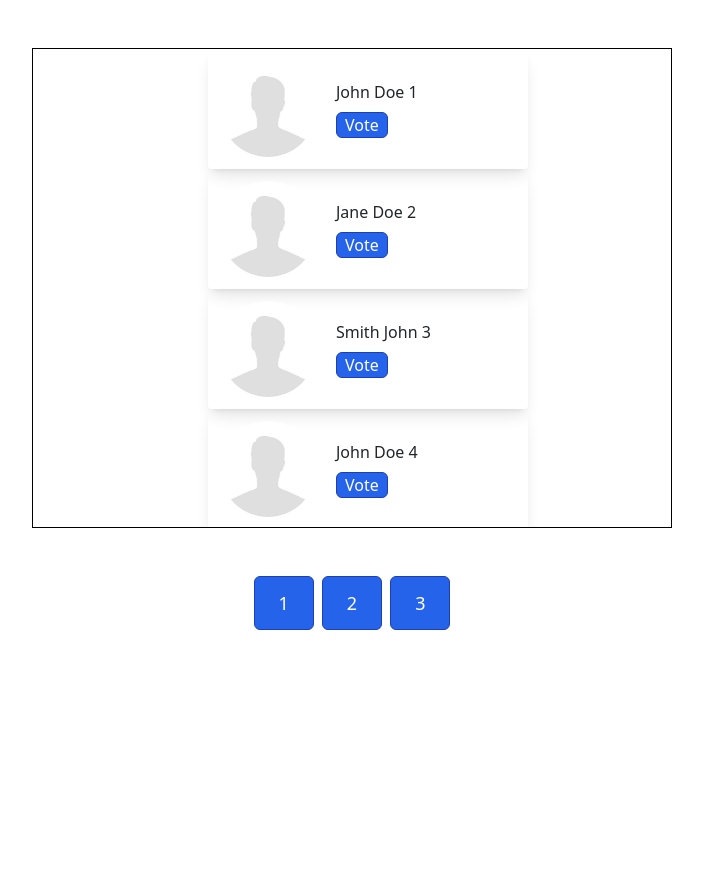
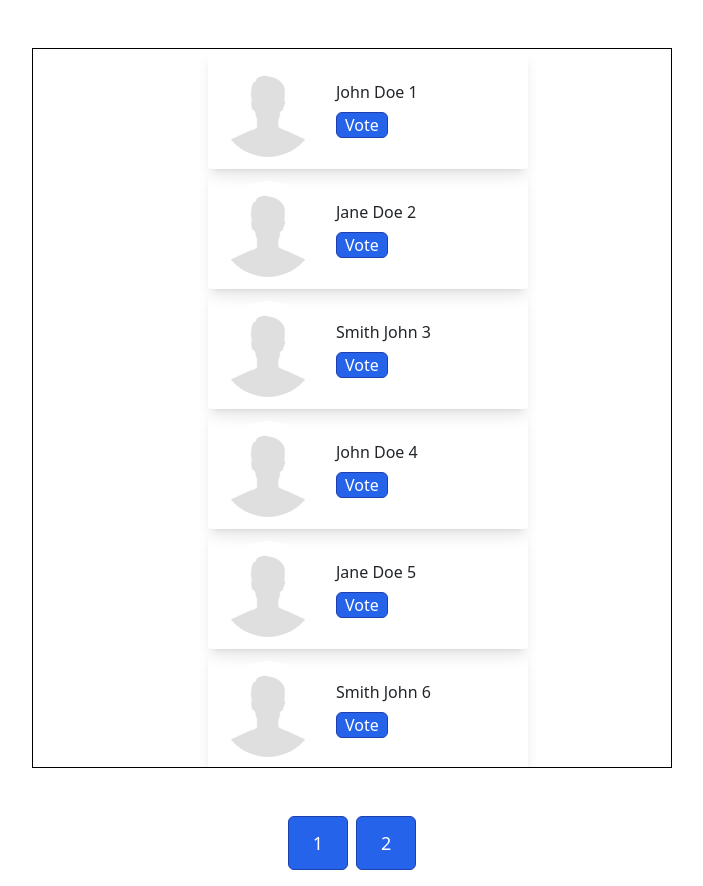
Before and after one commit to alice-njoroge/VueRefs, a Vue app: page / in a window 1280 px wide. Shown: the whole page, without its empty margins (288-991 px from the left). Before the commit the page ends 800 px from the top, so only its background shows below. Built offline with nearby package versions, Linux system fonts and the light colour scheme.

Commit message:
dynamic pagination based on number of total items available

```diff
--- a/src/App.vue
+++ b/src/App.vue
@@ -1,5 +1,5 @@
 <script setup>
-import {onMounted, ref} from "vue";
+import {computed, onMounted, ref} from "vue";
 import UserComponent from "@/components/UserComponent.vue";
 
 const list = ref([
@@ -16,13 +16,15 @@ const list = ref([
   {id: 11, name: 'Jane Doe 11', age: 30, country: 'Senegal'},
   {id: 12, name: 'Smith John 12', age: 54, country: 'Morocco'},
 ]);
-
-
+const visibleItems = ref(6);
+const totalPages = computed(()=>{
+  return list.value.length / visibleItems.value
+})
 
 </script>
 <template>
   <div class="viewport-center">
-    <user-component :list="list" :visible-items="4">
+    <user-component :list="list" :visible-items="visibleItems" :total-number-of-pages="totalPages">
       <template #item="user">
         <img class="avatar" :src="'/placeholder-avatar.jpg'" alt=""/>
         <div>
--- a/src/components/UserComponent.vue
+++ b/src/components/UserComponent.vue
@@ -4,8 +4,8 @@ const itemRefs = ref([]);
 const itemHeight = ref(0);
 
 const props = defineProps({
-  total: {default: 3, type: Number},
-  current: { default: 1, type: Number},
+  totalNumberOfPages: {default: 3, type: Number},
+  currentPage: { default: 1, type: Number},
   list: { type: Array, default: ()=>[]},
   visibleItems: {default: 4, type: Number}
 });
@@ -38,7 +38,7 @@ const computedHeight = computed(()=>{
   <div>
     <ul class="pagination">
       <li
-          v-for="n in total"
+          v-for="n in totalNumberOfPages"
           :key="n"
       >
         <button>{{ n }}</button>
```
